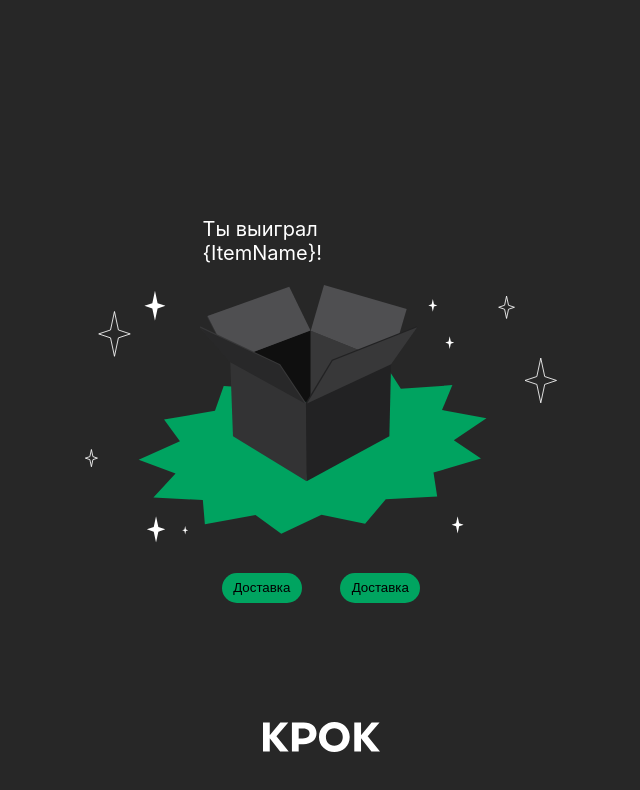
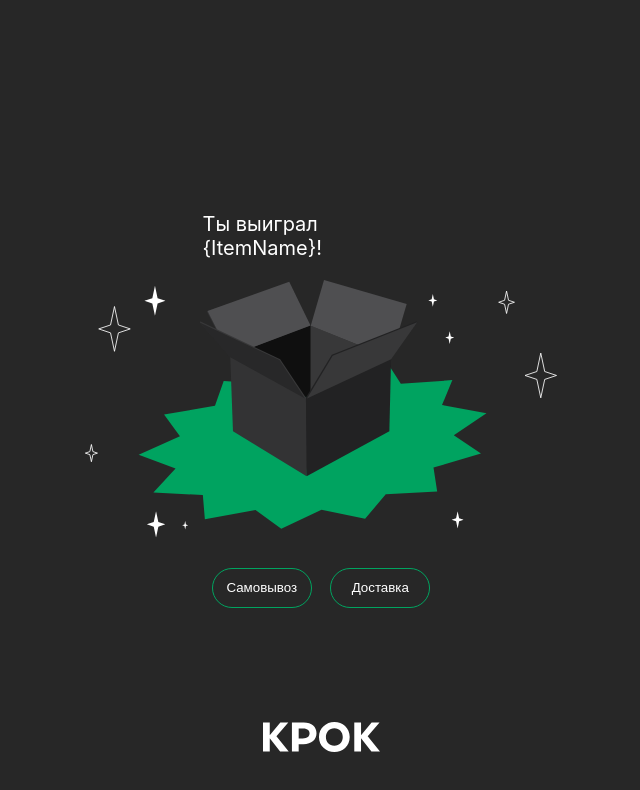
Before and after one commit to allgoodmans571/randomizercroc, a React (Create React App) app: page / in a window 1280 px wide. Both pictures are taken after a click on the button "Получить приз". Shown: the top 790 px of the page, without its empty margins (319-959 px from the left). Built offline with nearby package versions, Linux system fonts and the light colour scheme.

Commit message:
modal forms done

```diff
--- a/src/Modal/DeliverModal.js
+++ b/src/Modal/DeliverModal.js
@@ -1,3 +1,4 @@
+
 import React, {Fragment} from 'react'
 import './Modal.css'
 
@@ -14,13 +15,18 @@ export default class DeliverModal extends React.Component{
                 <button className='modBtn' onClick={() => this.setState({isOpen: true})} > Доставка </button>
                 {this.state.isOpen && <div className='modal'>
                     <div className='modal-body'>
-                        <form className='SelfDeliverForm'>
-                          <h1 className="text">Кто будет забирать </h1> <br />
-                            <input type='text' className='modInput' /><br />
-                            <h1 className="text">Что будет забирать </h1> <br />
-                            <input type='text' className='modInput' /><br />
-                            <h1 className="text">Дата самовывоза</h1> <br />
-                            <input type='text' className='modInput' /><br />
+                        <h1 className='modHead' >Доставка</h1>
+                        <form className='DeliverForm'>
+                          <h1 className="text">Кому доставить </h1> <br />
+                            <input type='text' className='modInput' placeholder='ФИО' /><br />
+                            <h1 className="text">Что доставить </h1> <br />
+                            <input type='text' className='modInput' placeholder='Ручка с лого КРОК' /><br />
+                            <h1 className="text">Дата доставки</h1> <br />
+                            <input type='text' className='modInput' placeholder='12 ноября 2020, 15:15' /><br />
+                            <h1 className="text">Куда доставить</h1> <br />
+                            <input type='text' className='modInput' placeholder='Адрес' /><br />
+                            <h1 className="text">Куда звонить</h1> <br />
+                            <input type='text' className='modInput' placeholder='+7'/><br />
                         </form>
                         <div className='acceptBtn'>
                         <button className='accept' onClick={() => this.setState({isOpen: false})}>Принять</button>
--- a/src/Modal/Modal.css
+++ b/src/Modal/Modal.css
@@ -30,6 +30,7 @@
     background: #fff 0 0 no-repeat padding-box;
     height: 600px;
     justify-content: center;
+    text-align: center;
 }
 
 .modInput {
@@ -42,9 +43,11 @@
     height: 1.5rem;
     width: 80%;
     text-align: left;
+    padding-left: 1rem;
 
 }
 .text {
+    text-align: left;
     font-size: 20px;
     margin-left: 2rem;
     margin-top: 1rem;
@@ -65,10 +68,18 @@
 
 .modBtn {
     border-radius: 30px;
-    background-color:#00A460 ;
-    border: 0;
-    height: 30px;
-    width: 80px;
+    background-color:rgba(0, 0, 0, 0); ;
+    border: 1px solid #00A460;
+    color: #fff;
+    height: 40px;
+    width: 100px;
     cursor: pointer;
     margin-top: 10px;
 }
+
+.modHead {
+    color: #00A460;
+    margin-top: 0;
+    margin-bottom: 4rem;
+
+}
--- a/src/Modal/SelfDeliverModal.js
+++ b/src/Modal/SelfDeliverModal.js
@@ -11,20 +11,17 @@ export default class SelfDeliverModal extends React.Component{
     render() {
         return (
             <Fragment>
-                <button className='modBtn' onClick={() => this.setState({isOpen: true})} > Доставка </button>
+                <button className='modBtn' onClick={() => this.setState({isOpen: true})} > Самовывоз </button>
                 {this.state.isOpen && <div className='modal'>
                     <div className='modal-body'>
+                        <h1 className='modHead' >Самовывоз</h1>
                         <form className='SelfDeliverForm'>
-                          <h1 className="text">Кому доставить </h1> <br />
-                            <input type='text' className='modInput' /><br />
-                            <h1 className="text">Что доставить </h1> <br />
-                            <input type='text' className='modInput' /><br />
-                            <h1 className="text">Дата доставки</h1> <br />
-                            <input type='text' className='modInput' /><br />
-                            <h1 className="text">Куда доставить</h1> <br />
-                            <input type='text' className='modInput' /><br />
-                            <h1 className="text">Куда звонить</h1> <br />
-                            <input type='text' className='modInput' /><br />
+                          <h1 className="text">Кто будет забирать </h1> <br />
+                            <input type='text' className='modInput' placeholder='ФИО' /><br />
+                            <h1 className="text">Что будет забирать </h1> <br />
+                            <input type='text' className='modInput' placeholder='{ItemName}' /><br />
+                            <h1 className="text">Дата самовывоза</h1> <br />
+                            <input type='text' className='modInput' placeholder='12 ноября 2020, 15:15' /><br />
                         </form>
                         <div className='acceptBtn'>
                         <button className='accept' onClick={() => this.setState({isOpen: false})}>Принять</button>
```
